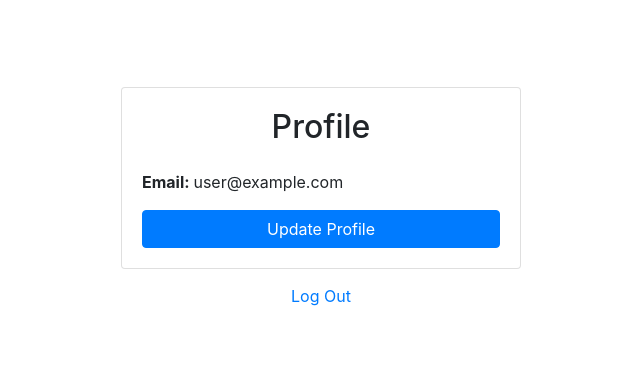
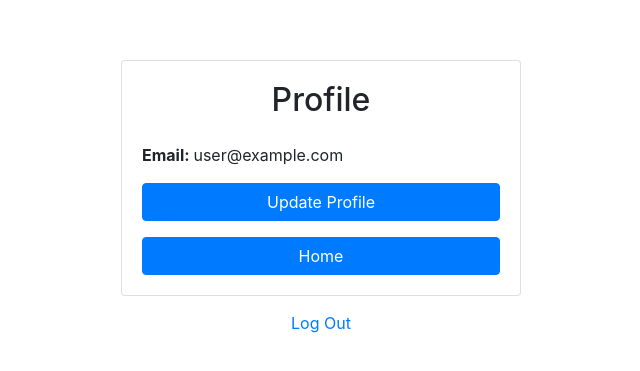
Before and after one commit to NicBab/e-comm-dev, a React (Create React App) app: page / in a window 1280 px wide. Shown: the part 199-570 px from the top of the page, without its empty margins (319-959 px from the left). Built offline with nearby package versions, Linux system fonts and the light colour scheme; no server answers; sample sign-in values are in the browser's storage.

Commit message:
added home route

```diff
--- a/src/components/App.jsx
+++ b/src/components/App.jsx
@@ -4,6 +4,7 @@ import { Container} from 'react-bootstrap'
 import { AuthProvider } from '../contexts/AuthContext';
 import './App.css'
 import {
+  Home,
   Dashboard,
   Signup,
   Login,
@@ -23,6 +24,7 @@ function App() {
                 <Switch>
                   <PrivateRoute exact path="/" component={Dashboard} />
                   <PrivateRoute path="/update-profile" component={UpdateProfile} />
+                  <Route path="/home" component={Home} />
                   <Route path="/signup" component={Signup} />
                   <Route path="/login" component={Login} />
                   <Route path="/forgot-password" component={ForgotPassword} />
--- a/src/components/Dashboard.jsx
+++ b/src/components/Dashboard.jsx
@@ -30,6 +30,8 @@ const Dashboard = () => {
                     <strong>Email: </strong>{currentUser.email}
                     <Link to="/update-profile" className="btn btn-primary w-100 mt-3">
                         Update Profile </Link>
+                    <Link to="/home" className="btn btn-primary w-100 mt-3">
+                        Home </Link>
                 </Card.Body>
               </Card>
             <div className="w-100 text-center mt-2">
--- a/src/components/Home.jsx
+++ b/src/components/Home.jsx
@@ -2,7 +2,7 @@ import React from 'react'
 
 const Home = () => {
     return (
-        <div>Hello</div>
+        <div>Hello Home</div>
     )
 }
 
```
